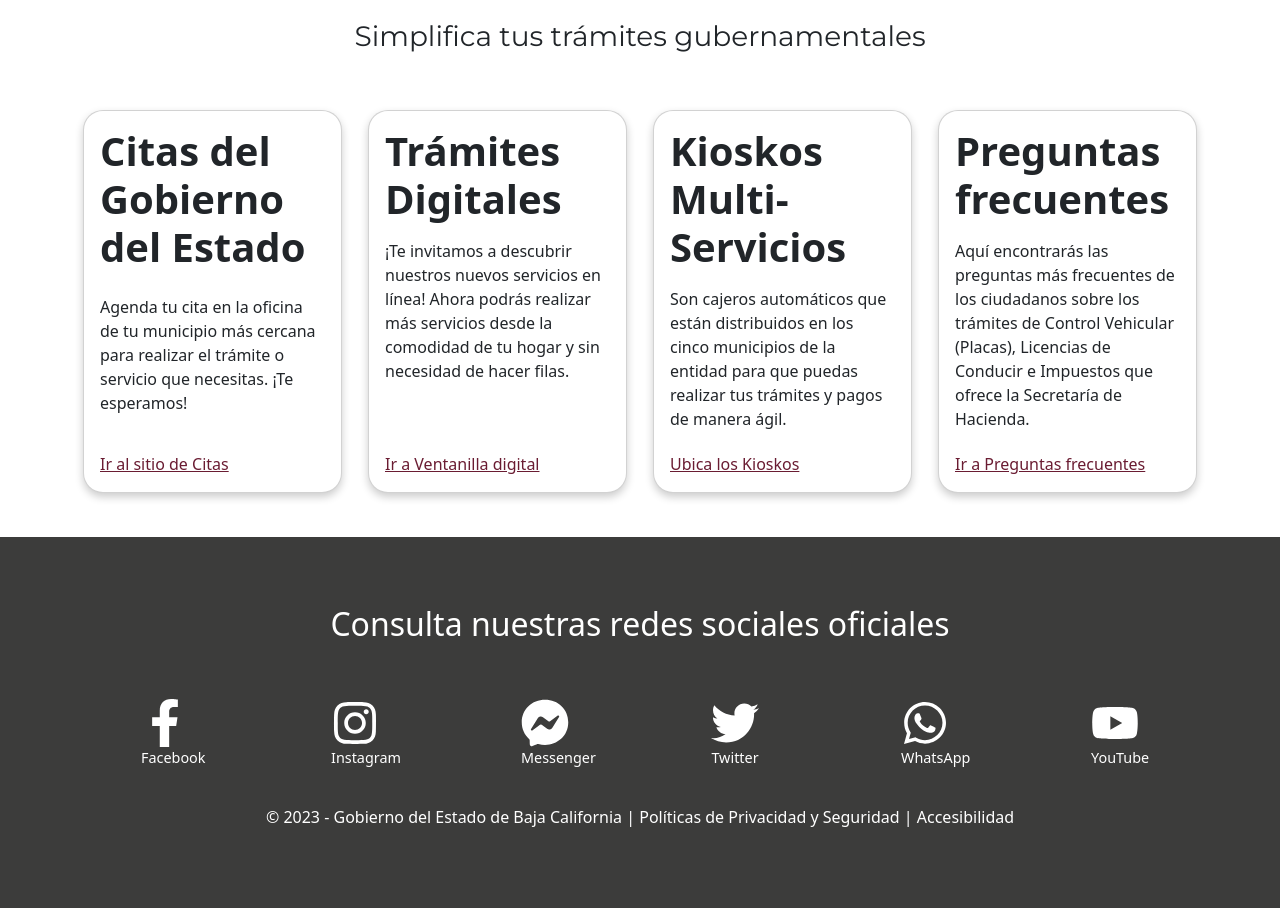
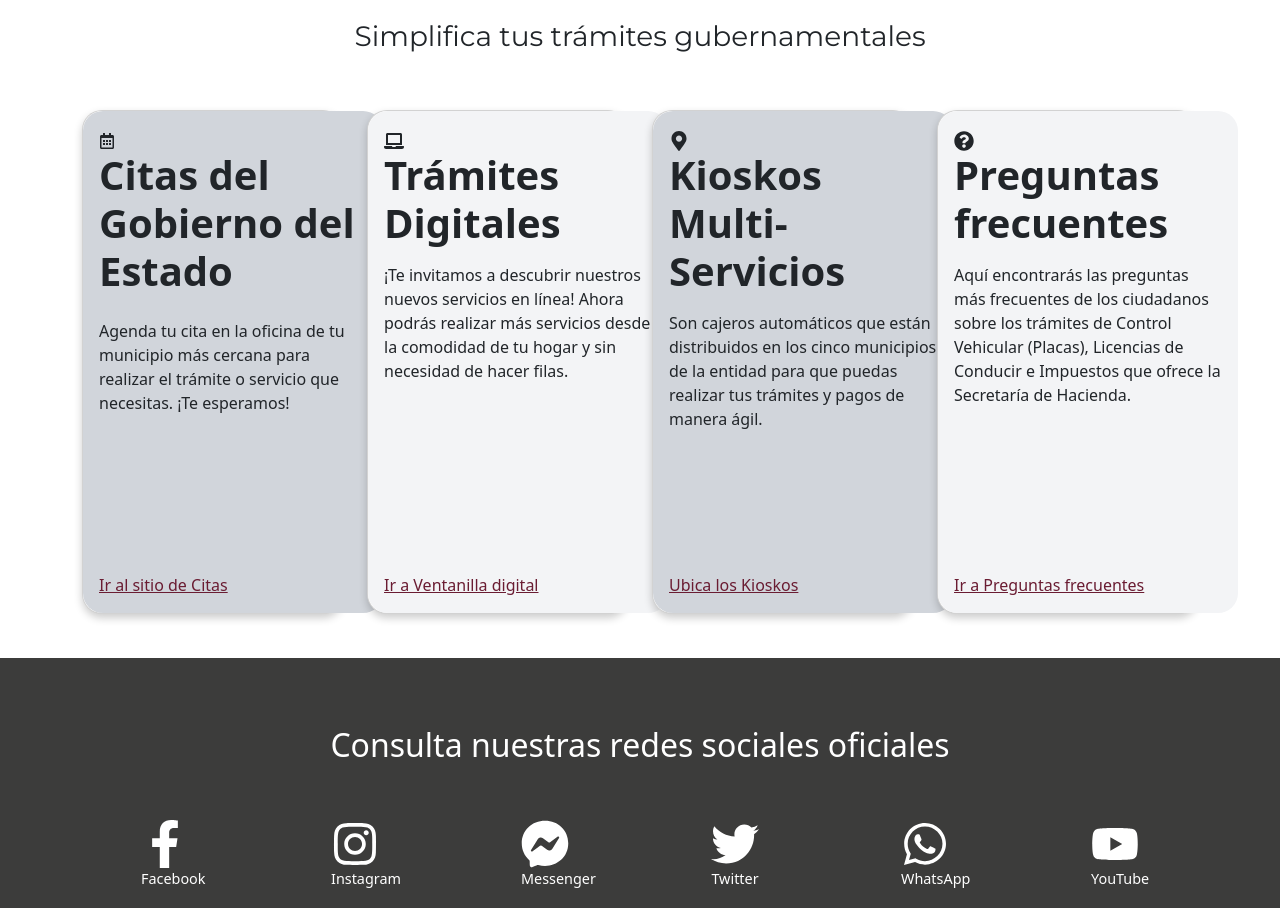
Before and after one commit to Leo-Contreras/pagina-muac, a React (Create React App) app: page / in a window 1280 px wide. Shown: the part 2034-2942 px from the top of the page. Built offline with nearby package versions, Linux system fonts and the light colour scheme.

Commit message:
Agregar Iconos y reparar bug

```diff
--- a/src/App.css
+++ b/src/App.css
@@ -112,19 +112,27 @@
   line-height: 36px;
 }
 
-.card-6,
-.card-8 {
-  width: 300px;
-  height: 497px ;
-  background: #D1D5DB;
+.card-6 .card-body,
+.card-8 .card-body {
+  min-width: 300px;
+  height: 497px;
+  background: #D1D5DB !important;
   border-radius: 20px;
 }
 
+.card-7 .card-body,
+.card-9 .card-body {
+  min-width: 300px;
+  height: 497px;
+  background: #F3F4F6 !important;
+  border-radius: 20px;
+}
+
+.card-6,
 .card-7,
+.card-8,
 .card-9 {
-  width: 300px;
-  height: 497px ;
-  background: #F3F4F6;
+  transition: transform 0.3s ease-in-out;
   border-radius: 20px;
 }
 
@@ -228,15 +236,6 @@
     font-size: 32px;
 }
 
-.card-6,
-.card-7,
-.card-8,
-.card-9 {
-  transition: transform 0.3s ease-in-out;
-  width: 259px !important;
-  height: 497px !important;
-  border-radius: 20px;
-}
 
 .card-6:hover,
 .card-7:hover,
@@ -269,11 +268,7 @@
   font-weight: 700;
   font-size: 36px;
   line-height: 44px;
-  /* or 122% */
-
   letter-spacing: -0.01em;
-
-  /* Black */
 
   color: #131313;
 }
@@ -327,15 +322,13 @@
   }
 }
 
-/* Agrega un margen superior al botón */
-/* Ajusta el ancho del botón y lo centra */
 .custom-card .card-btn {
   width: 100%; /* Ajusta el ancho del botón */
   margin: 60px auto 0; /* Añade margen superior y centra el botón */
   display: block; /* Permite aplicar márgenes y centrar el botón */
 }
 
-/* Aumenta el efecto de hover en el componente */
+
 .custom-card:hover {
   transform: scale(1.05);
   box-shadow: 0 8px 16px rgba(0, 0, 0, 0.3);
@@ -348,11 +341,9 @@
   font-weight: 700;
   font-size: 44px;
   line-height: 44px;
-  /* identical to box height, or 122% */
-
   letter-spacing: -0.01em;
 
-  /* Black */
+
 
   color: #131313;
 }
@@ -365,10 +356,6 @@
     font-weight: 500;
     font-size: 20px;
     line-height: 32px;
-    /* identical to box height, or 160% */
-
-
-    /* Black */
 
     color: #131313;
 }
@@ -379,11 +366,9 @@
   font-weight: 600;
   font-size: 20px;
   line-height: 24px;
-  /* identical to box height, or 150% */
 
   letter-spacing: 0.002em;
 
-  /* Black */
 
   color: #131313;
 
@@ -399,10 +384,6 @@
   font-weight: 400;
   font-size: 20px;
   line-height: 20px;
-  /* or 143% */
-
-
-  /* Black */
 
   color: #131313;
 
--- a/src/App.js
+++ b/src/App.js
@@ -1,5 +1,6 @@
 import React from 'react';
 import { IoPerson } from 'react-icons/io5';
+import { FaRegCalendarAlt, FaLaptop, FaMapMarkerAlt, FaQuestionCircle } from 'react-icons/fa';
 import { MdEmail, MdLocalPhone, MdLocationOn, MdLanguage } from 'react-icons/md';
 import {Container, Row, Col, Button, Card} from 'react-bootstrap';
 import logo from './imagenes/logo adbc png.png';
@@ -164,6 +165,7 @@ function App() {
                         >
                             <Card.Body className="d-flex flex-column">
                                 <Card.Text>
+                                    <FaRegCalendarAlt />
                                     <h1>
                                         <strong>Citas del Gobierno del Estado</strong>
                                     </h1>
@@ -193,6 +195,7 @@ function App() {
                         >
                             <Card.Body className="d-flex flex-column">
                                 <Card.Title>
+                                    <FaLaptop />
                                     <h1>
                                         <strong>Trámites Digitales</strong>{" "}
                                     </h1>
@@ -223,7 +226,7 @@ function App() {
                         >
                             <Card.Body className="d-flex flex-column">
                                 <Card.Title>
-                                    {" "}
+                                    <FaMapMarkerAlt />
                                     <h1>
                                         <strong>Kioskos Multi-Servicios </strong>
                                     </h1>
@@ -252,7 +255,7 @@ function App() {
                         >
                             <Card.Body className="d-flex flex-column">
                                 <Card.Title>
-                                    {" "}
+                                    <FaQuestionCircle />
                                     <h1>
                                         <strong>Preguntas frecuentes</strong>{" "}
                                     </h1>
```
